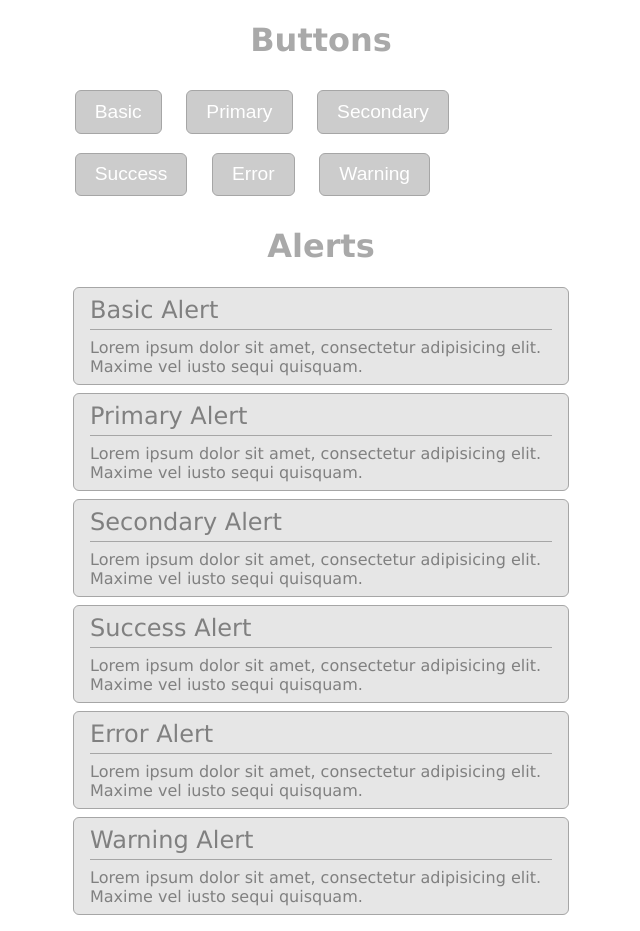
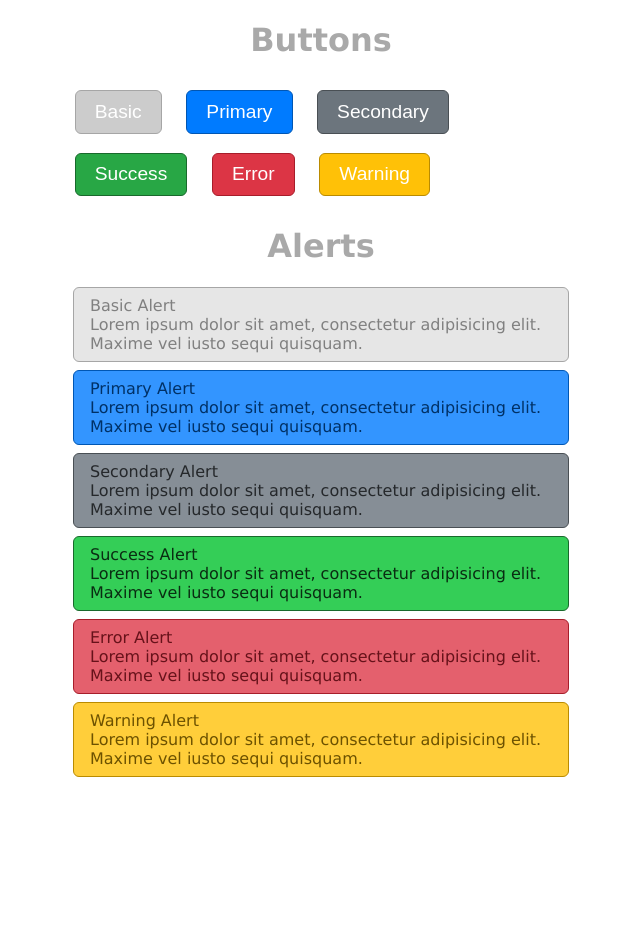
Before and after one commit to WSU-SoC-WEB2620-CU/web2620-class-activities-Alchemystic23, a website built with Vite: page src/example06.html in a window 1280 px wide. Shown: the whole page, without its empty margins (319-959 px from the left). After the commit the page ends 800 px from the top, so only its background shows below. Built offline with nearby package versions, Linux system fonts and the light colour scheme.

Commit message:
Final Submission

```diff
--- /dev/null
+++ b/src/stylesheets/alert.scss
@@ -0,0 +1,42 @@
+//mixin alert
+@mixin make-alert($color){
+    margin: .5em;
+    padding: .5em 1em;
+    font-size: 1rem;
+    background: lighten($color, 10%);
+    color: darken($color, 30%);
+    border: 1px solid darken($color, 15%);
+    border-radius: 6px;
+
+    &.title {
+      font-size: 1.5rem;
+      padding-bottom: .5rem;
+
+      &::after{
+        content: " ";
+        display: block;
+        padding-top: 5px;
+        border-bottom: 1px solid darken($color, 15%);
+      }
+    }
+  }
+
+  .alert {
+    @include make-alert($basic-color);
+
+    &.primary {
+      @include make-alert($primary-color);
+    }
+    &.secondary {
+      @include make-alert($secondary-color);
+    }
+    &.success {
+      @include make-alert($success-color);
+    }
+    &.error {
+      @include make-alert($error-color);
+    }
+    &.warning {
+      @include make-alert($warning-color);
+    }
+  }
--- /dev/null
+++ b/src/stylesheets/button.scss
@@ -0,0 +1,52 @@
+//mixin button
+@mixin make-button ($color){
+    margin: .5em;
+    padding: .5em 1em;
+    font-size: 1.2rem;
+    display: inline-block;
+    background: $color;
+    color: white;
+    border: 1px solid darken($color, 15%);
+    border-radius: 6px;
+    transition: background-color .35s ease-in-out;
+    width: 100%;
+
+    &:hover {
+      background: lighten($color, 10%)
+    }
+    @media (min-width: 500px) {
+        width: calc(50% - 2em);
+    }
+    @media (min-width: 740px) {
+        width: auto;
+    }
+  }
+
+  // buttons
+  .button {
+    @include make-button($basic-color);
+
+    @each $kind in $button-kinds{
+        $ndx: index($button-kinds, $kind);
+        &.#{$kind}{
+            @include make-button(nth($button-colors, $ndx));
+        }
+    }
+
+
+    // &.primary {
+    //   @include make-button($primary-color);
+    //    }
+    // &.secondary {
+    //   @include make-button($secondary-color);
+    // }
+    // &.success {
+    //   @include make-button($success-color);
+    // }
+    // &.error {
+    //   @include make-button($error-color);
+    // }
+    // &.warning {
+    //   @include make-button($warning-color);
+    // }
+  }
--- a/src/stylesheets/example06.scss
+++ b/src/stylesheets/example06.scss
@@ -1,87 +1,4 @@
 /* TODO: Example 06 (Activity 7) CSS goes here */
-* {
-  box-sizing: border-box;
-}
-
-body {
-  font-family: Verdana, Geneva, sans-serif;
-  font-size: 16px;
-}
-
-// buttons
-.button {
-  margin: .5em;
-  padding: .5em 1em;
-  font-size: 1.2rem;
-  display: inline-block;
-  background: #ccc;
-  color: white;
-  border: 1px solid darken(#ccc, 15%);
-  border-radius: 6px;
-  transition: background-color .35s ease-in-out;
-  width: 100%;
-}
-.button:hover {
-  background: lighten(#ccc, 10%)
-}
-@media (min-width: 500px) {
-  .button {
-    width: calc(50% - 2em);
-  }
-}
-@media (min-width: 740px) {
-  .button {
-    width: auto;
-  }
-}
-
-.button.primary {
-  //TODO: use color #007bff;
-}
-.button.secondary {
-  //TODO: use color #6c757d;
-}
-.button.success {
-  //TODO: use color #28a745;
-}
-.button.error {
-  //TODO: use color #dc3545
-}
-.button.primary {
-  //TODO: use color #ffc107
-}
-
-.alert {
-  margin: .5em;
-  padding: .5em 1em;
-  font-size: 1rem;
-  background: lighten(#ccc, 10%);
-  color: darken(#ccc, 30%);
-  border: 1px solid darken(#ccc, 15%);
-  border-radius: 6px;
-}
-.alert .title {
-  font-size: 1.5rem;
-  padding-bottom: .5rem;
-}
-.alert .title::after{
-  content: " ";
-  display: block;
-  padding-top: 5px;
-  border-bottom: 1px solid darken(#ccc, 15%);
-}
-.alert.primary {
-  //TODO: use color #007bff;
-}
-.alert.secondary {
-  //TODO: use color #6c757d;
-}
-.alert.success {
-  //TODO: use color #28a745;
-}
-.alert.error {
-  //TODO: use color #dc3545
-}
-.alert.primary {
-  //TODO: use color #ffc107
-}
+@import "global";
+@import "button";
+@import "alert";
--- /dev/null
+++ b/src/stylesheets/global.scss
@@ -0,0 +1,27 @@
+* {
+    box-sizing: border-box;
+  }
+
+  body {
+    font-family: Verdana, Geneva, sans-serif;
+    font-size: 16px;
+  }
+
+
+  //variables
+  $basic-color: #ccc;
+  $primary-color: #007bff;
+  $secondary-color: #6c757d;
+  $success-color: #28a745;
+  $error-color: #dc3545;
+  $warning-color: #ffc107;
+
+//   $numberVar: 100;
+//   $numberVar2: $numberVar * 2;
+
+//   $booleanVar: $numberVar*2 = 200;
+
+// $layout: grid; //string value
+
+$button-kinds: basic, primary, secondary, success, error, warning;
+$button-colors: #ccc, #007bff, #6c757d, #28a745, #dc3545, #ffc107;
```
